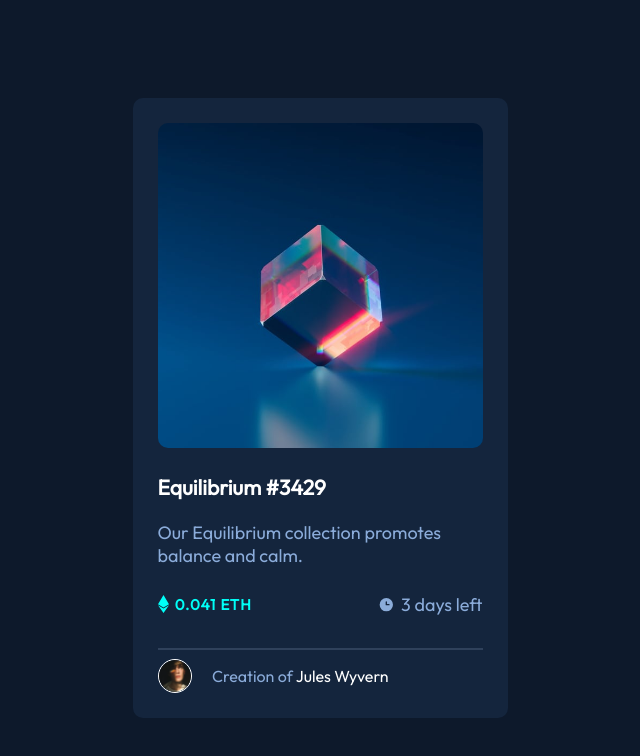
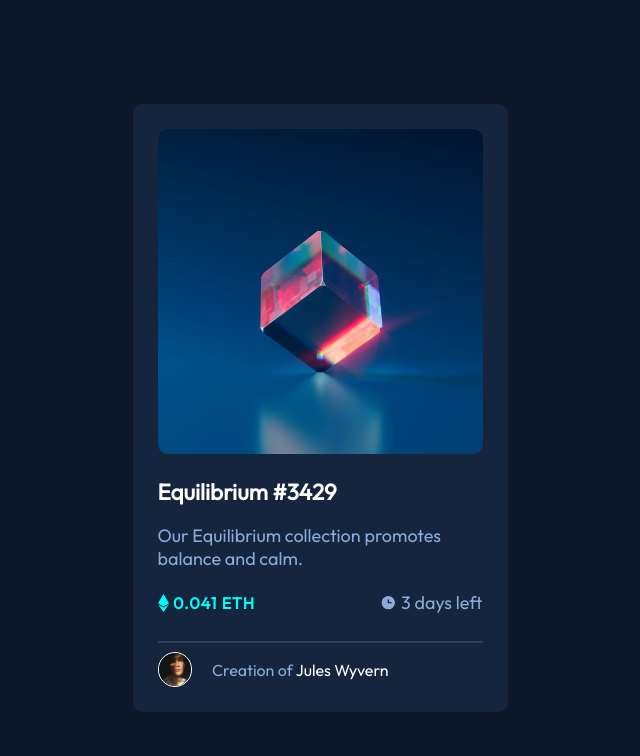
Before and after one commit to Noneco01/CHALLENGES_3-NFT-card, a plain HTML site: page index.html in a window 1280 px wide. Shown: the whole page, without its empty margins (320-960 px from the left). Drawn offline with Linux system fonts and the light colour scheme.

Commit message:
Add files via upload

```diff
--- a/index.html
+++ b/index.html
@@ -30,12 +30,12 @@
 
           <!-- Item 2 -->
           <div class="content">
-           <h3>Equilibrium #3429</h3>
+           <h1>Equilibrium #3429</h1>
            <p class="paragraph">Our Equilibrium collection promotes<br>balance and calm.</p>
 
             <div class="price-day">
               <img src="images/icon-ethereum.svg" alt="ethereum">
-              <h5> 0.041 ETH</h5>
+              <h2> 0.041 ETH</h2>
               <img src="images/icon-clock.svg" class="clock" alt="clock">
               <p class="days"> 3 days left</p>
             </div>
--- a/style.css
+++ b/style.css
@@ -61,8 +61,14 @@ main{
 
 }
 
-h5{
+h1{
+    font-size: 1.4rem;
+}
+
+
+h2{
     color:hsl(178, 100%, 50%);
+    font-size: 1rem;
     letter-spacing: 1px;
     position: relative;
     left: -40px;
@@ -119,8 +125,7 @@ span{
 
 }
 
-
-h3:hover{
+h1:hover{
     cursor: pointer;
     color: hsl(178, 100%, 50%);
 }
```
